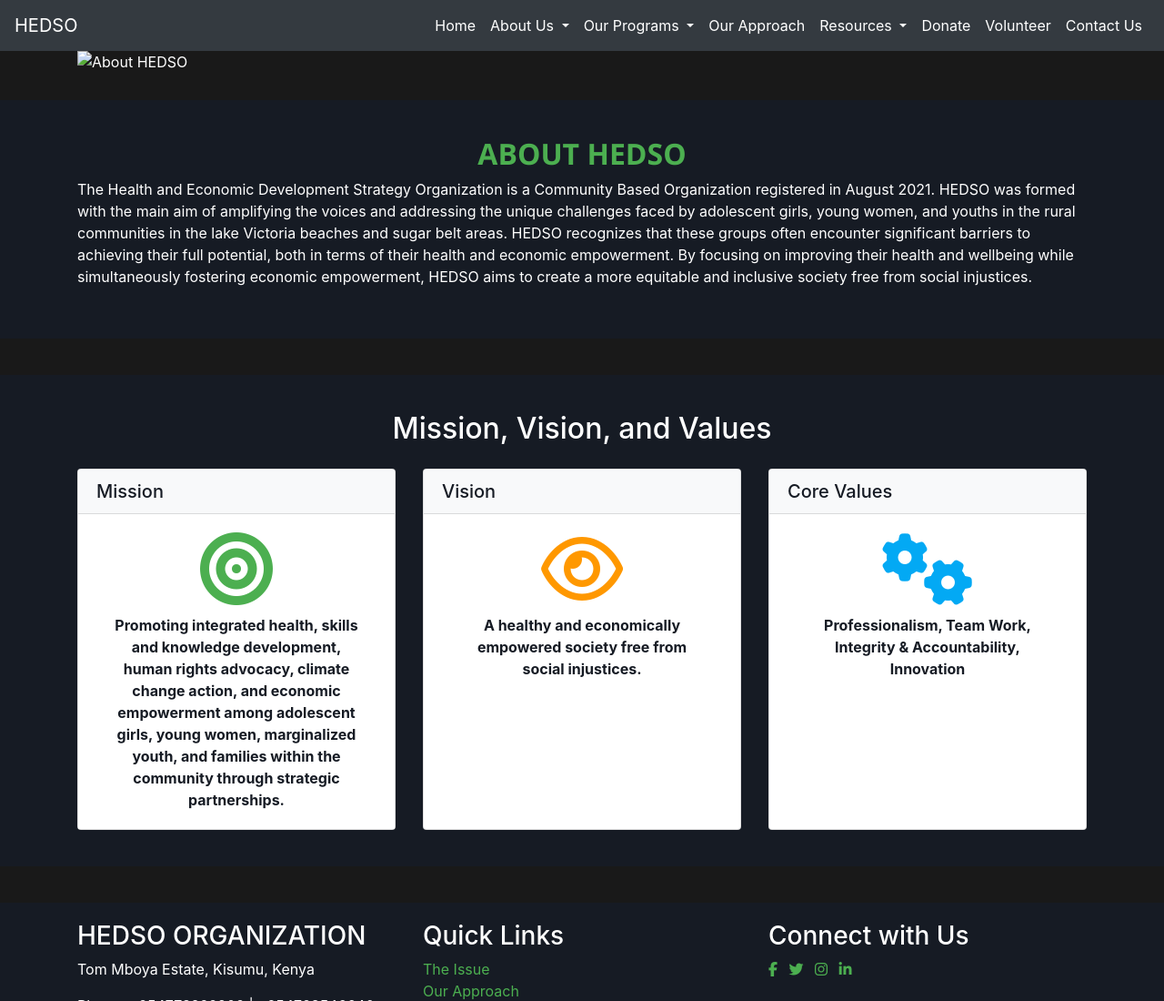
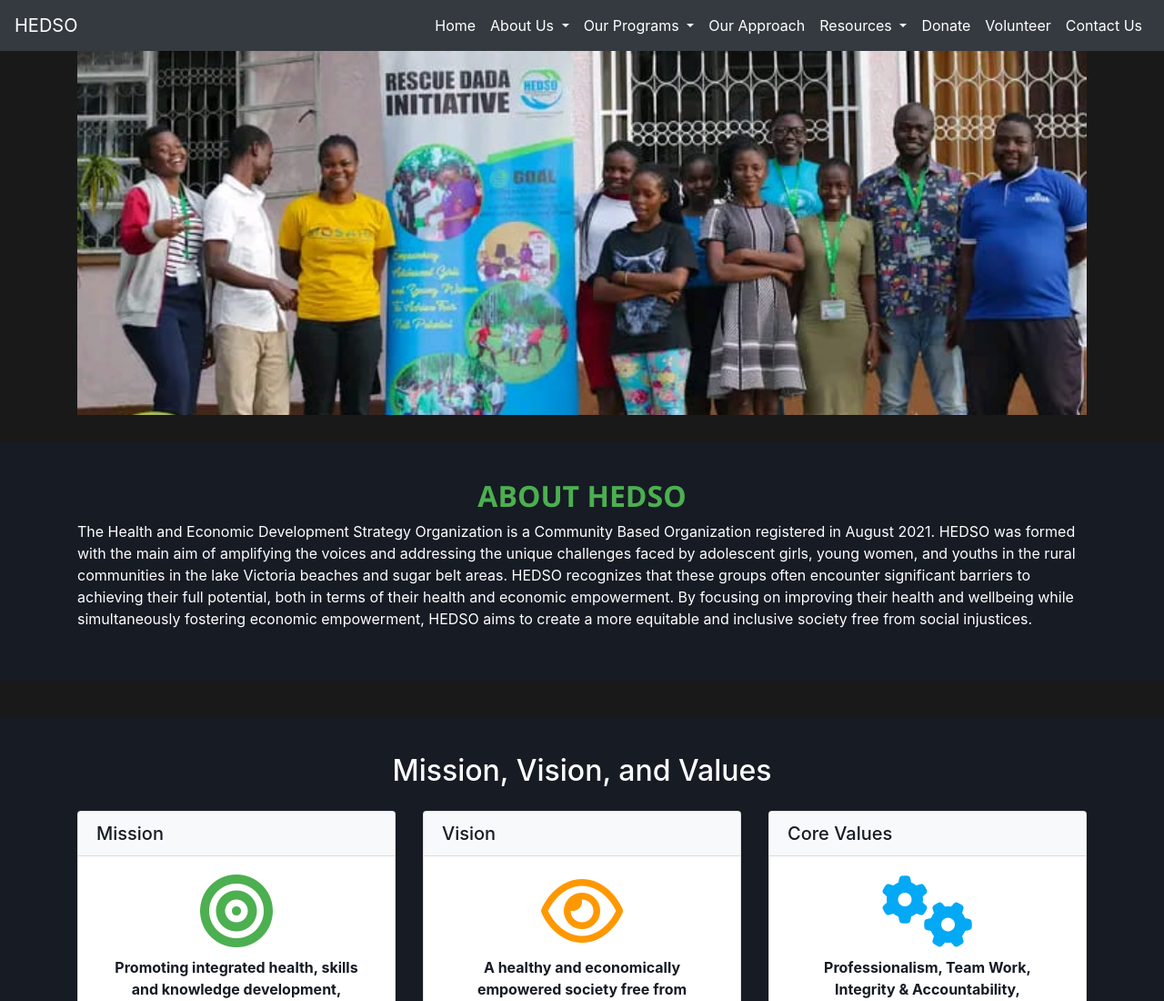
Before and after one commit to YOGOH2020/hedso, a plain HTML site: page about.html in a window 1280 px wide. Shown: the top 1100 px of the page at 91% size. Drawn offline with nearby package versions, Linux system fonts and the light colour scheme.

Commit message:
Update about.html

```diff
--- a/about.html
+++ b/about.html
@@ -162,7 +162,7 @@
     <div class="container">
       <div class="row">
         <div class="col-lg-12">
-          <img src="./images/image3.jpg" alt="About HEDSO" class="about-image img-fluid">
+          <img src="image3.jpg" alt="About HEDSO" class="about-image img-fluid">
         </div>
       </div>
     </div>
```
